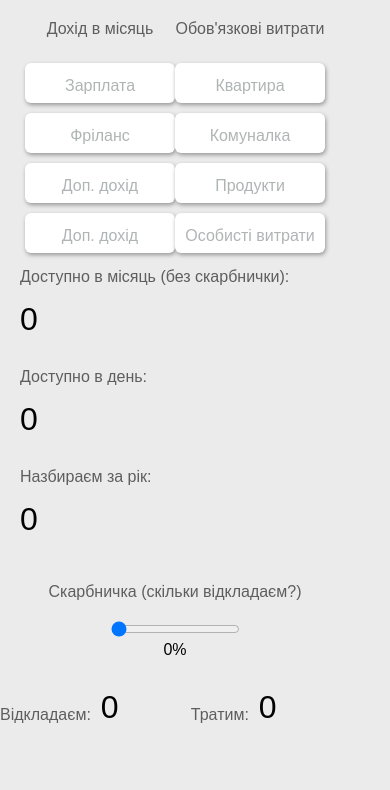
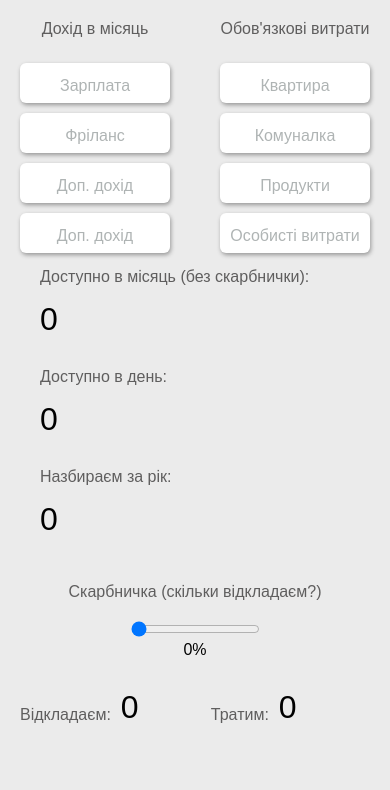
Before and after one commit to naxx4u/calc_money, a plain HTML site: page index.html in a window 390 px wide. Shown: the part 36-826 px from the top of the page. Drawn offline with Linux system fonts and the light colour scheme.

Commit message:
rework mobile style

```diff
--- a/style.css
+++ b/style.css
@@ -2,7 +2,7 @@
   margin: 0;
   padding: 0;
   box-sizing: border-box;
-  font-family: 'Moserat', sans-serif;
+  font-family: "Moserat", sans-serif;
 }
 h1 {
   text-align: left;
@@ -21,7 +21,6 @@ body {
   background-color: rgb(235, 235, 235);
   height: auto;
 }
-
 
 .main-wrapper {
   width: 1000px;
@@ -113,7 +112,9 @@ body {
 }
 
 @media (max-width: 468px) {
-  div {max-width: 350px;}
+  div {
+    max-width: 350px;
+  }
   body {
     margin: 0;
     padding: 0;
@@ -125,7 +126,7 @@ h1 {
   }
   .main-wrapper {
     width: 350px;
-  margin: 0 0 0 0;
+    margin: 0 auto;
     padding: 0;
     text-align: center;
   }
@@ -133,23 +134,21 @@ h1 {
     flex-wrap: wrap;
     text-align: center;
     align-items: center;
-  justify-content: center;
+    justify-content: space-between;
     margin-top: 20px;
     max-width: 350px;
-
   }
   .inputs-block-column h6 {
     padding: 15px 0;
-
   }
-.input{
+  .input {
     width: 150px;
   }
   .result-block input {
     padding-left: 10px;
     width: 100px;
   }
-.result-block{
+  .result-block {
     align-items: center;
   }
 }
```
Lines whose indentation alone changed are shown as unchanged.
